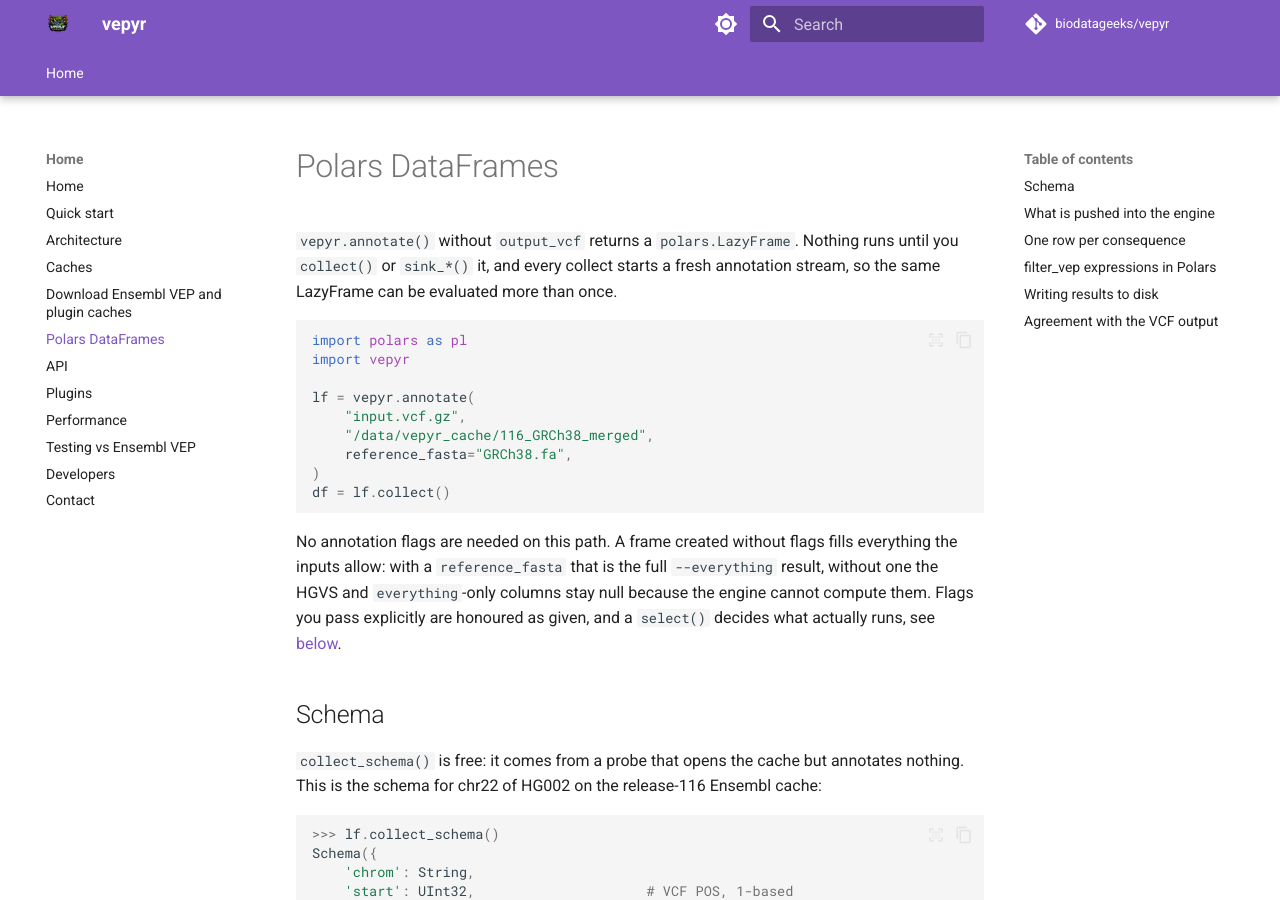
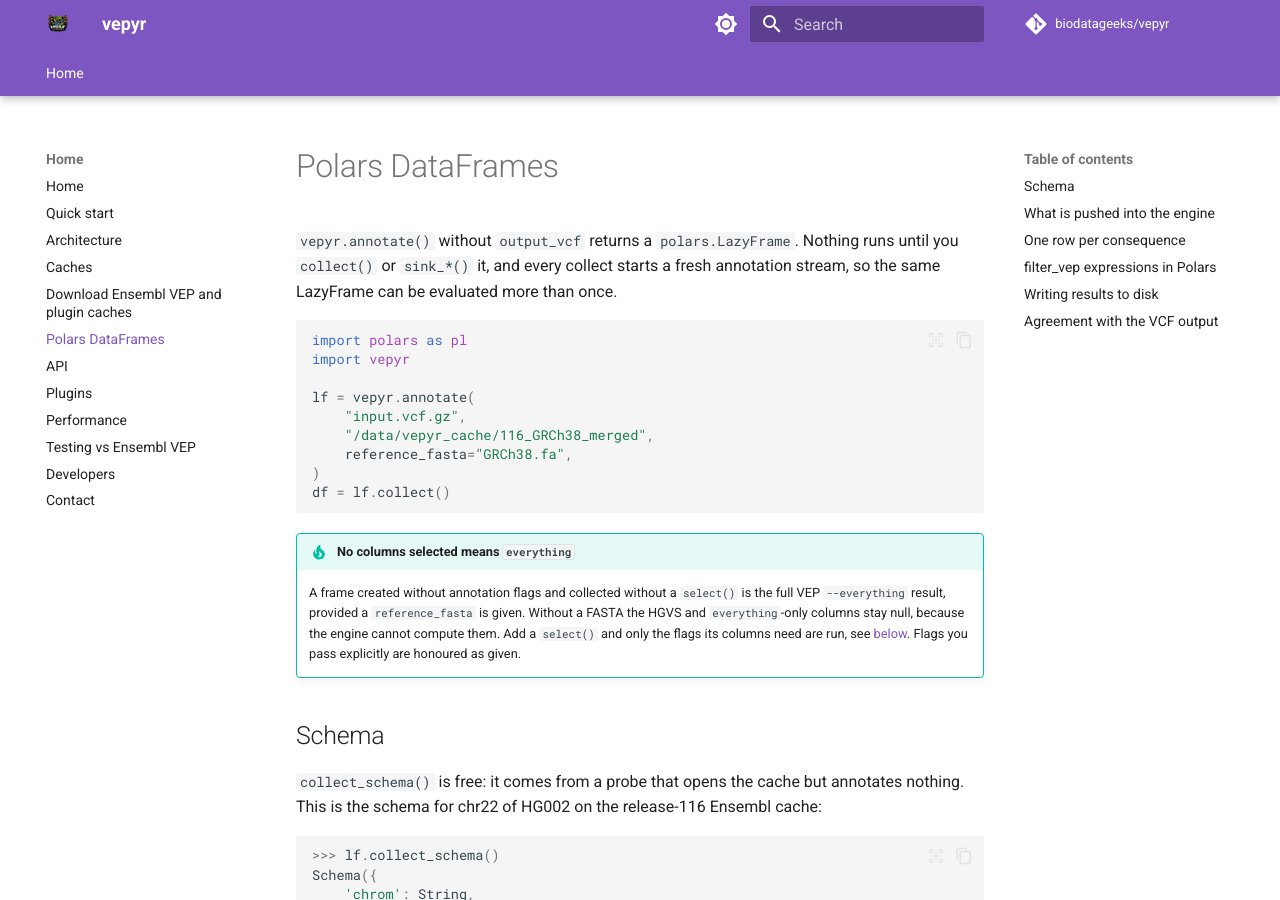
Before and after one commit to biodatageeks/vepyr, an MkDocs documentation site: the page built from docs/dataframes.md, in a window 1280 px wide and 900 px high. Built offline with MkDocs 1.6.1 and Material for MkDocs 9.7.7, drawn with Linux system fonts in a browser that asks for light colours; comment, search, counter and statistics services are not loaded.

Commit message:
docs(dataframes): tip box: no columns selected means everything
Co-Authored-By: Claude Fable 5.1 <noreply@anthropic.com>
Claude-Session: https://claude.ai/code/session_01F6y34WjrWGvL9hS5Eg95Y8

````diff
--- a/docs/dataframes.md
+++ b/docs/dataframes.md
@@ -16,12 +16,14 @@ lf = vepyr.annotate(
 df = lf.collect()
 ```
 
-No annotation flags are needed on this path. A frame created without flags
-fills everything the inputs allow: with a `reference_fasta` that is the full
-`--everything` result, without one the HGVS and `everything`-only columns
-stay null because the engine cannot compute them. Flags you pass explicitly
-are honoured as given, and a `select()` decides what actually runs, see
-[below](#what-is-pushed-into-the-engine).
+!!! tip "No columns selected means `everything`"
+    A frame created without annotation flags and collected without a
+    `select()` is the full VEP `--everything` result, provided a
+    `reference_fasta` is given. Without a FASTA the HGVS and
+    `everything`-only columns stay null, because the engine cannot compute
+    them. Add a `select()` and only the flags its columns need are run, see
+    [below](#what-is-pushed-into-the-engine). Flags you pass explicitly are
+    honoured as given.
 
 ## Schema
 
````
